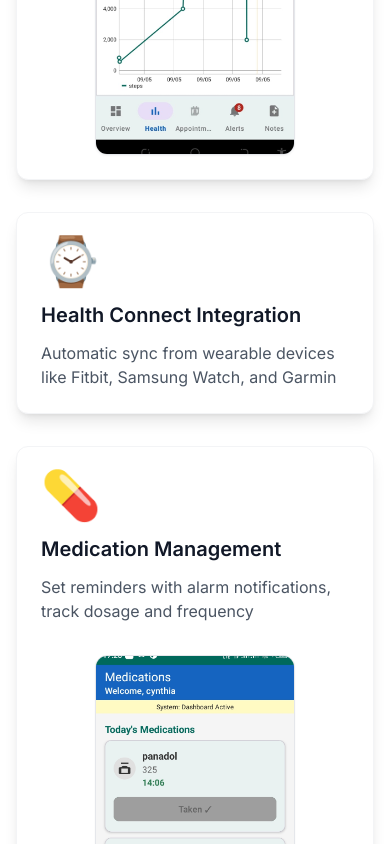
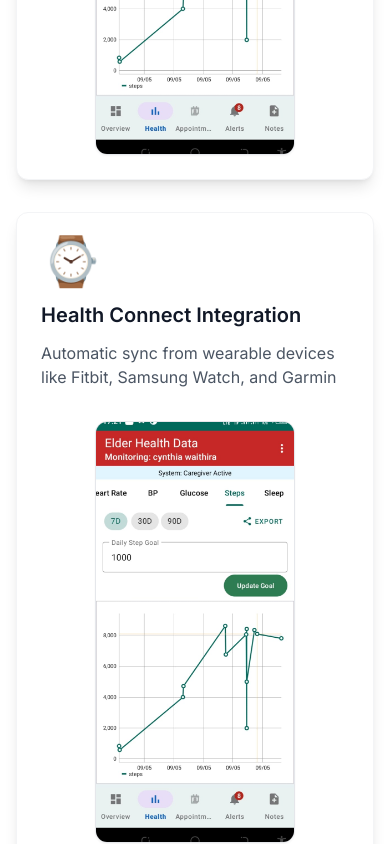
Before and after one commit to cintucodes/eldercare-website, a Next.js app: page /features in a window 390 px wide. Shown: the part 1156-2000 px from the top of the page. Built offline with nearby package versions, Linux system fonts and the light colour scheme.

Commit message:
Fix: Standardize image paths, update Hero to overlapping layout, fix copyright year to 2026, and restore 3-step workflow

```diff
--- a/app/features/page.js
+++ b/app/features/page.js
@@ -1,21 +1,46 @@
 import Link from 'next/link'
+import Image from 'next/image'
+
+const FeatureCard = ({ icon, title, description, screenshot }) => (
+  <div className="feature-card flex flex-col md:flex-row gap-4 h-full">
+    <div className="flex-1">
+      <div className="text-5xl mb-4" role="img" aria-label={title}>
+        {icon}
+      </div>
+      <h3 className="text-xl font-semibold mb-3">{title}</h3>
+      <p className="text-gray-600">{description}</p>
+    </div>
+    {screenshot && (
+      <div className="relative w-full md:w-[120px] xl:w-[160px] max-w-[200px] aspect-[9/19] rounded-xl border border-gray-200 shadow-sm overflow-hidden flex-shrink-0 mt-4 md:mt-0 mx-auto">
+        <Image
+          src={screenshot}
+          alt={`${title} Preview`}
+          fill
+          sizes="(max-width: 768px) 200px, 160px"
+          className="object-cover"
+          priority={false}
+        />
+      </div>
+    )}
+  </div>
+)
 
 export default function FeaturesPage() {
   const elderFeatures = [
-    { icon: '📊', title: 'Health Vitals Tracking', description: 'Log heart rate, blood pressure, glucose, sleep hours, and daily steps with easy-to-use interface', screenshot: '/website%20screenshots/Healthcharts.jpeg' },
-    { icon: '⌚', title: 'Health Connect Integration', description: 'Automatic sync from wearable devices like Fitbit, Samsung Watch, and Garmin' },
+    { icon: '📊', title: 'Health Vitals Tracking', description: 'Log heart rate, blood pressure, glucose, sleep hours, and daily steps with easy-to-use interface', screenshot: '/website%20screenshots/healthcharts.jpeg' },
+    { icon: '⌚', title: 'Health Connect Integration', description: 'Automatic sync from wearable devices like Fitbit, Samsung Watch, and Garmin', screenshot: '/website%20screenshots/healthcharts.jpeg' },
     { icon: '💊', title: 'Medication Management', description: 'Set reminders with alarm notifications, track dosage and frequency', screenshot: '/website%20screenshots/medication.jpeg' },
-    { icon: '📅', title: 'Appointment Scheduling', description: 'Track doctor visits with reminders and click-to-call functionality', screenshot: '/website%20screenshots/appointments.jpeg' },
-    { icon: '🆘', title: 'Emergency SOS', description: 'One-tap emergency alert with GPS location sent to caregivers via SMS' },
+    { icon: '📅', title: 'Appointment Scheduling', description: 'Track doctor visits with reminders and click-to-call functionality' },
+    { icon: '🆘', title: 'Emergency SOS', description: 'One-tap emergency alert with GPS location sent to caregivers via SMS', screenshot: '/website%20screenshots/alerts.jpeg' },
     { icon: '👤', title: 'Profile Management', description: 'Store medical history, allergies, and chronic conditions' },
     { icon: '🎯', title: 'Customizable Step Goals', description: 'Set personalized daily activity targets' }
   ]
 
   const caregiverFeatures = [
-    { icon: '📈', title: 'Real-Time Monitoring', description: 'View elder\'s health data instantly via Firebase real-time sync', screenshot: '/website%20screenshots/caregiver%20dashboard.jpeg' },
+    { icon: '📈', title: 'Real-Time Monitoring', description: 'View elder\'s health data instantly via Firebase real-time sync', screenshot: '/website%20screenshots/caregiver-dashboard.jpeg' },
     { icon: '🚨', title: 'Automated Alert System', description: 'Receive push notifications for abnormal vitals (heart rate <60 or >100, sleep <5 hours)', screenshot: '/website%20screenshots/alerts.jpeg' },
-    { icon: '📱', title: 'Remote Dashboard', description: 'Monitor multiple vitals at a glance with visual charts' },
-    { icon: '🔗', title: 'Easy Linking Process', description: 'Connect to elders via secure 6-digit invite codes', screenshot: '/website%20screenshots/codelinking.jpeg' },
+    { icon: '📱', title: 'Remote Dashboard', description: 'Monitor multiple vitals at a glance with visual charts', screenshot: '/website%20screenshots/caregiver-dashboard.jpeg' },
+    { icon: '🔗', title: 'Easy Linking Process', description: 'Connect to elders via secure 6-digit invite codes', screenshot: '/website%20screenshots/caregiver-dashboard.jpeg' },
     { icon: '📞', title: 'Quick Actions', description: 'Call or view details directly from notifications' },
     { icon: '📊', title: 'Activity Feed', description: 'Track elder\'s daily health activities and trends' }
   ]
@@ -37,18 +62,7 @@ export default function FeaturesPage() {
           <p className="text-xl text-gray-600 text-center mb-12">Simple, large-button design for easy senior access</p>
           <div className="grid md:grid-cols-2 lg:grid-cols-3 gap-8">
             {elderFeatures.map((feature, index) => (
-              <div key={index} className="feature-card flex flex-col md:flex-row gap-4 h-full">
-                <div className="flex-1">
-                  <div className="text-5xl mb-4">{feature.icon}</div>
-                  <h3 className="text-xl font-semibold mb-3">{feature.title}</h3>
-                  <p className="text-gray-600">{feature.description}</p>
-                </div>
-                {feature.screenshot && (
-                  <div className="w-full md:w-[120px] xl:w-[160px] max-w-[200px] aspect-[9/19] rounded-xl border border-gray-200 shadow-sm overflow-hidden flex-shrink-0 mt-4 md:mt-0 mx-auto">
-                    <img src={feature.screenshot} alt={`${feature.title} Preview`} className="w-full h-full object-cover" />
-                  </div>
-                )}
-              </div>
+              <FeatureCard key={index} {...feature} />
             ))}
           </div>
         </div>
@@ -58,18 +72,7 @@ export default function FeaturesPage() {
           <p className="text-xl text-gray-600 text-center mb-12">Comprehensive monitoring dashboard for remote care</p>
           <div className="grid md:grid-cols-2 lg:grid-cols-3 gap-8">
             {caregiverFeatures.map((feature, index) => (
-              <div key={index} className="feature-card flex flex-col md:flex-row gap-4 h-full">
-                <div className="flex-1">
-                  <div className="text-5xl mb-4">{feature.icon}</div>
-                  <h3 className="text-xl font-semibold mb-3">{feature.title}</h3>
-                  <p className="text-gray-600">{feature.description}</p>
-                </div>
-                {feature.screenshot && (
-                  <div className="w-full md:w-[120px] xl:w-[160px] max-w-[200px] aspect-[9/19] rounded-xl border border-gray-200 shadow-sm overflow-hidden flex-shrink-0 mt-4 md:mt-0 mx-auto">
-                    <img src={feature.screenshot} alt={`${feature.title} Preview`} className="w-full h-full object-cover" />
-                  </div>
-                )}
-              </div>
+              <FeatureCard key={index} {...feature} />
             ))}
           </div>
         </div>
```
